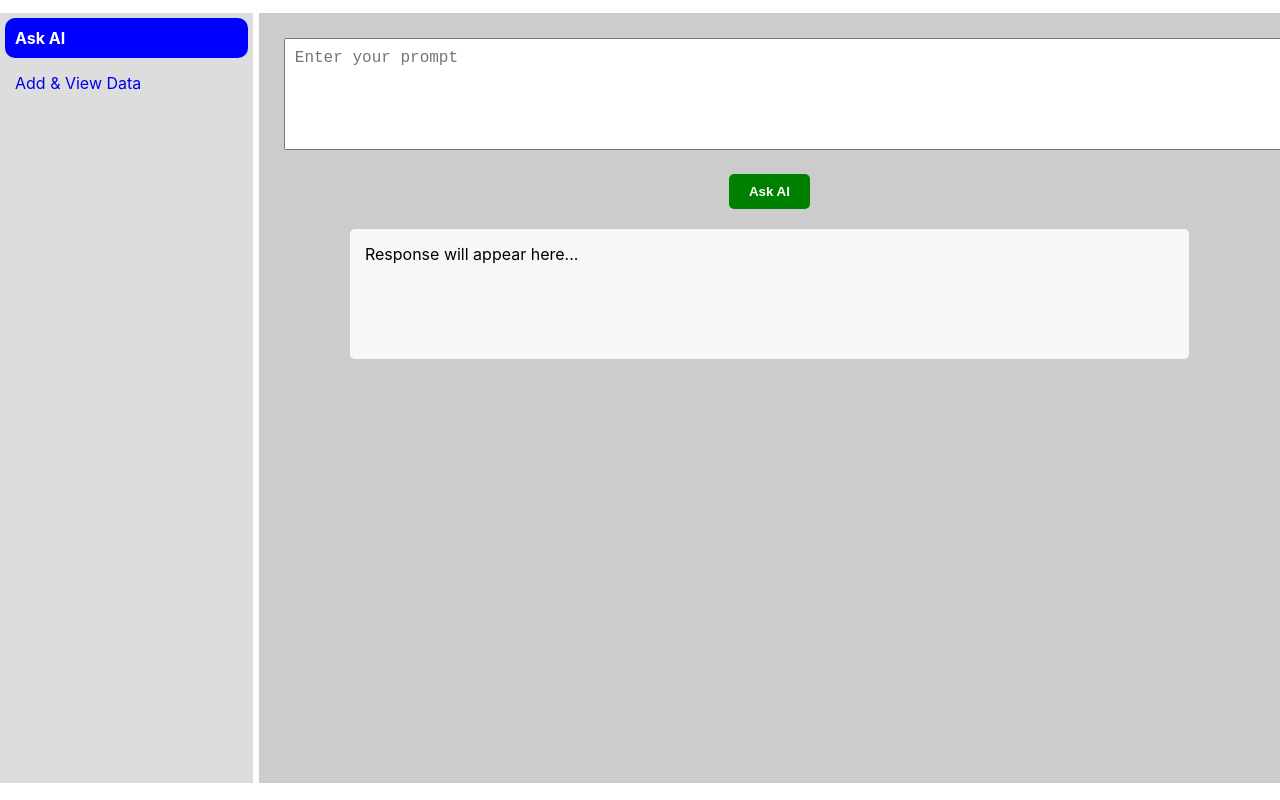
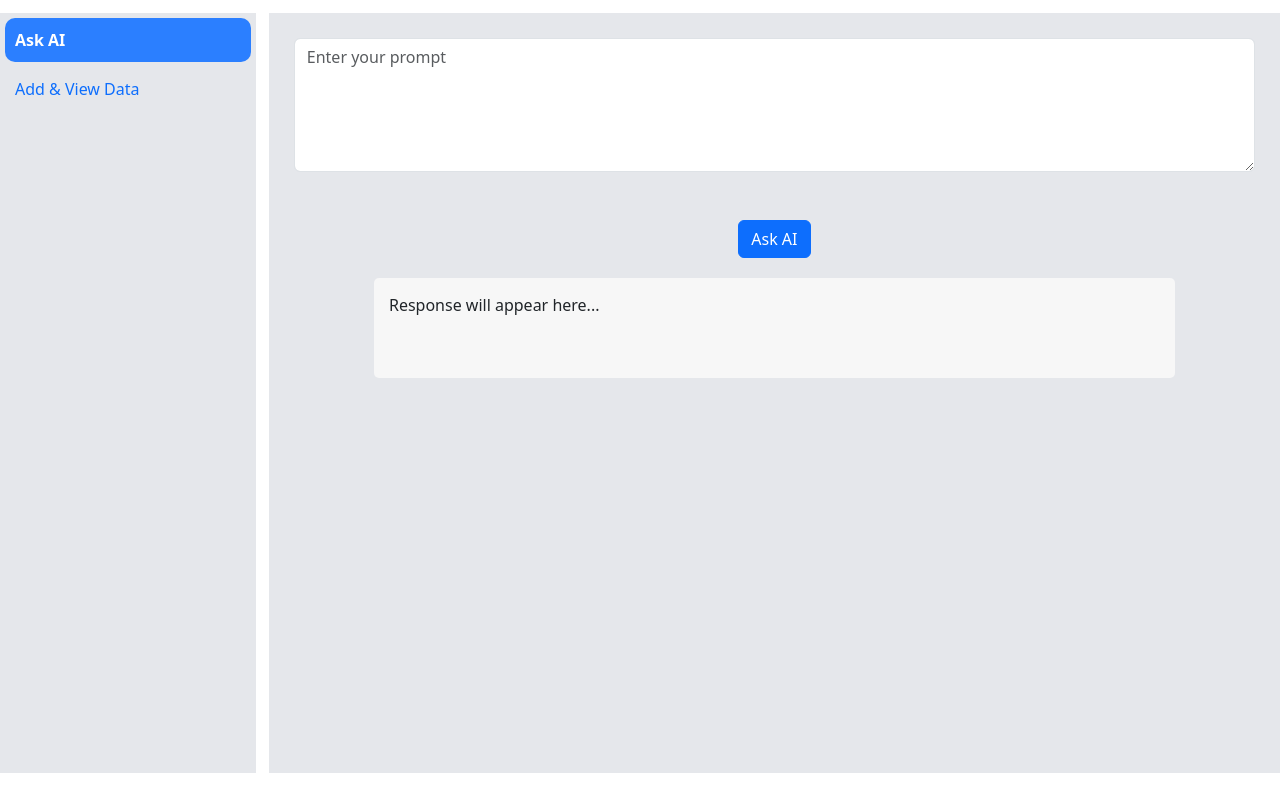
Before and after one commit to Premchand2597/AI_with_Spring_AI, a React (Create React App) app: page / in a window 1280 px wide. Built offline with nearby package versions, Linux system fonts and the light colour scheme.

Commit message:
Added BaseURL, Menu Link active conflict, includes Bootstrap extenstion and imported the bootstrap path in index.js file

```diff
--- a/package.json
+++ b/package.json
@@ -7,6 +7,7 @@
     "@testing-library/jest-dom": "^6.9.1",
     "@testing-library/react": "^16.3.0",
     "@testing-library/user-event": "^13.5.0",
+    "bootstrap": "^5.3.8",
     "react": "^19.2.0",
     "react-dom": "^19.2.0",
     "react-router-dom": "^7.9.4",
--- a/src/App.css
+++ b/src/App.css
@@ -38,7 +38,7 @@
 }
 
 .nav-list li:hover {
-  background-color: blue;
+  background-color: #2B7FFF;
 }
 
 .nav-list li:hover a {
@@ -47,7 +47,7 @@
 }
 
 .active{
-  background-color: blue;
+  background-color: #2B7FFF;
   color: #fff;
   font-weight: bold;
 }
--- a/src/App.js
+++ b/src/App.js
@@ -10,14 +10,14 @@ function App() {
     <div className="App">
       <Router>
           <div style={{width: "100%", height: "95vh", margin: "1% auto", display: "flex",
-          justifyContent: "space-between", gap: "5px"}}>
-            <div style={{width: "19%", height: "100%", overflow: "auto", background: "#ddd", padding: "5px"}}>
+          justifyContent: "space-between"}}>
+            <div style={{width: "20%", height: "100%", overflow: "auto", background: "#E5E7EB", padding: "5px"}}>
                 <Menu/>
             </div>
-            <div style={{width: "79%", height: "100%", overflow: "auto", background: "#ccc", padding: "5px"}}>
+            <div style={{width: "79%", height: "100%", overflow: "auto", background: "#E5E7EB", padding: "5px"}}>
               <Routes>
-                <Route path='/' element={<Chat_AI/>} exact />
-                <Route path='/addData' element={<Add_data/>} exact />
+                <Route path='/' element={<Chat_AI/>} />
+                <Route path='/addData' element={<Add_data/>} />
               </Routes>
             </div>
         </div>
--- a/src/components/Add_Data.js
+++ b/src/components/Add_Data.js
@@ -1,4 +1,6 @@
 import React, { useState, useEffect } from "react";
+import BaseUrl from "./BaseUrl";
+import { Link } from "react-router-dom";
 
 function Add_data() {
 
@@ -14,7 +16,7 @@ function Add_data() {
   // Fetch data from backend
   const fetchData = async () => {
     try {
-      const res = await fetch("http://192.168.1.66:9090/get-data");
+      const res = await fetch(`${BaseUrl}get-data`);
       const result = await res.json();
       console.log("result == "+JSON.stringify(result));
       setData(result);
@@ -45,7 +47,7 @@ function Add_data() {
       form.append("description", formData.description);
       form.append("dept_id", formData.dept_id);
 
-      const res = await fetch("http://192.168.1.66:9090/add-data", {
+      const res = await fetch(`${BaseUrl}add-data`, {
         method: "POST",
         body: form,
       });
@@ -78,8 +80,8 @@ function Add_data() {
       >
         <h3>Add Department Role</h3>
 
-        <input
-          style={{ width: "80%", height: "25px" }}
+        <input className="form-control"
+        //   style={{ width: "80%", height: "25px" }}
           type="text"
           name="role_name"
           placeholder="Enter role name"
@@ -87,10 +89,9 @@ function Add_data() {
           onChange={handleChange}
         />
         <br />
-        <br />
 
-        <input
-          style={{ width: "80%", height: "25px" }}
+        <input className="form-control"
+        //   style={{ width: "80%", height: "25px" }}
           type="text"
           name="description"
           placeholder="Enter description"
@@ -98,10 +99,9 @@ function Add_data() {
           onChange={handleChange}
         />
         <br />
-        <br />
 
-        <input
-          style={{ width: "80%", height: "25px" }}
+        <input className="form-control"
+        //   style={{ width: "80%", height: "25px" }}
           type="number"
           name="dept_id"
           placeholder="Enter dept id"
@@ -111,21 +111,23 @@ function Add_data() {
         <br />
         <br />
 
-        <button
-          style={{
-            border: "none",
-            outline: "none",
-            padding: "10px 20px",
-            cursor: "pointer",
-            background: "blue",
-            color: "#fff",
-            fontWeight: "bold",
-            borderRadius: "5px",
-          }}
+        <button className="btn btn-primary"
+        //   style={{
+        //     border: "none",
+        //     outline: "none",
+        //     padding: "10px 20px",
+        //     cursor: "pointer",
+        //     background: "blue",
+        //     color: "#fff",
+        //     fontWeight: "bold",
+        //     borderRadius: "5px",
+        //   }}
           onClick={handleSubmit}
         >
           Add
         </button>
+
+        <Link className="btn btn-success mx-2" to="/">Ask AI</Link>
 
         {/* <p style={{ marginTop: "10px", fontWeight: "bold" }}>{message}</p> */}
       </div>
@@ -141,16 +143,16 @@ function Add_data() {
         }}
       >
         <h3>Department Roles List</h3>
-        <table
-          border="1"
-          cellPadding="8"
-          style={{
-            width: "100%",
-            borderCollapse: "collapse",
-            textAlign: "center",
-          }}
+        <table className="table table-hover"
+        //   border="1"
+        //   cellPadding="8"
+        //   style={{
+        //     width: "100%",
+        //     borderCollapse: "collapse",
+        //     textAlign: "center",
+        //   }}
         >
-          <thead style={{ background: "#ccc" }}>
+          <thead>
             <tr>
               <th>Role ID</th>
               <th>Role Name</th>
--- /dev/null
+++ b/src/components/BaseUrl.js
@@ -0,0 +1,2 @@
+const BaseUrl = "http://192.168.1.66:9090/";
+export default BaseUrl;
--- a/src/components/Chat_AI.js
+++ b/src/components/Chat_AI.js
@@ -1,4 +1,5 @@
 import React, { useState } from "react";
+import BaseUrl from "./BaseUrl";
 
 function Chat_AI() {
   const [prompt, setPrompt] = useState("");
@@ -10,7 +11,7 @@ function Chat_AI() {
     setInitialResponseText("Response is generating... Please wait!")
     try {
       const res = await fetch(
-        `http://192.168.1.66:9090/stream-chat/Saniya?message=${encodeURIComponent(prompt)}`
+        `${BaseUrl}stream-chat/Arun?message=${encodeURIComponent(prompt)}`
       );
 
       if (!res.ok) {
@@ -51,29 +52,29 @@ function Chat_AI() {
   return (
     <>
       <div style={{ margin: "20px" }}>
-        <textarea
+        <textarea className="form-control"
           placeholder="Enter your prompt"
           cols={100}
           rows={5}
           value={prompt}
           onChange={(e) => setPrompt(e.target.value)}
-          style={{ padding: "10px", fontSize: "16px" }}
+        //   style={{ padding: "10px", fontSize: "16px" }}
         />
 
         <br />
         <br />
 
-        <button
-          style={{
-            border: "none",
-            outline: "none",
-            padding: "10px 20px",
-            cursor: "pointer",
-            background: "green",
-            color: "#fff",
-            fontWeight: "bold",
-            borderRadius: "5px",
-          }}
+        <button className="btn btn-primary"
+        //   style={{
+        //     border: "none",
+        //     outline: "none",
+        //     padding: "10px 20px",
+        //     cursor: "pointer",
+        //     background: "green",
+        //     color: "#fff",
+        //     fontWeight: "bold",
+        //     borderRadius: "5px",
+        //   }}
           onClick={generateResponse}
         >
           Ask AI
--- a/src/components/Menu.js
+++ b/src/components/Menu.js
@@ -1,28 +1,31 @@
 import React, { useState } from "react";
-import { Link } from "react-router-dom";
+import { Link, useLocation } from "react-router-dom";
 
 const Menu = () =>{
 
-    const [activeButtons, setActiveButtons] = useState('ask-ai');
+    //const [activeButtons, setActiveButtons] = useState('ask-ai');
 
-        function handleActiveButton(buttonType){
-            setActiveButtons(buttonType);
-        }
+    // function handleActiveButton(buttonType){
+    //         setActiveButtons(buttonType);
+    //     }
+
+    const location = useLocation(); // gives current path like "/addData"
 
     return(
-        <ul className="nav-list" style={{listStyle: "none", textAlign: "left", margin: "0", padding: "0"}}>
-            <li className={activeButtons === 'ask-ai' ? 'active' : ''}
+        <ul className="nav-list"
+            style={{listStyle: "none", textAlign: "left", margin: "0", padding: "0"}}>
+
+            <li className={location.pathname === "/" ? "active" : ""}
                 style={{padding: "10px", cursor: "Pointer", borderRadius: "10px"}}>
-                <Link className={activeButtons === 'ask-ai' ? 'active' : ''}
-                        onClick={()=>handleActiveButton('ask-ai')}
+                    <Link className={location.pathname === "/" ? "active" : ""}
                             style={{textDecoration: "none"}} to="/">
                             Ask AI
                     </Link>
             </li>
-            <li className={activeButtons === 'add-data' ? 'active' : ''}
+
+            <li className={location.pathname === "/addData" ? "active" : ""}
                 style={{padding: "10px", cursor: "Pointer", marginTop: "5px", borderRadius: "10px"}}>
-                <Link className={activeButtons === 'add-data' ? 'active' : ''}
-                        onClick={()=>handleActiveButton('add-data')}
+                    <Link className={location.pathname === "/addData" ? "active" : ""}
                             style={{textDecoration: "none"}} to="/addData">
                             Add &amp; View Data
                     </Link>
--- a/src/index.js
+++ b/src/index.js
@@ -3,6 +3,7 @@ import ReactDOM from 'react-dom/client';
 import './index.css';
 import App from './App';
 import reportWebVitals from './reportWebVitals';
+import 'bootstrap/dist/css/bootstrap.min.css'
 
 const root = ReactDOM.createRoot(document.getElementById('root'));
 root.render(
```
Also changed, not shown: 1 other file (tests, documents, lock files or other folders). Lines whose indentation alone changed are shown as unchanged.
